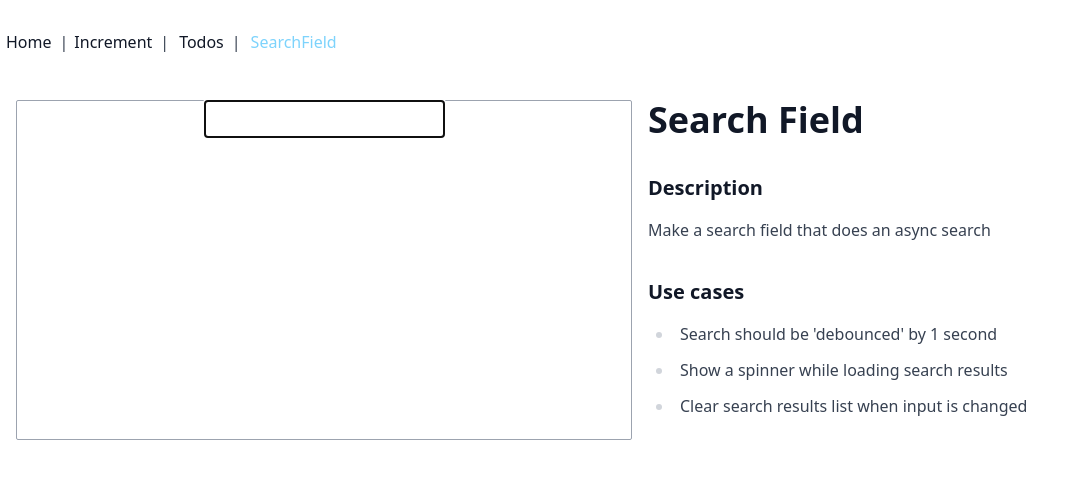
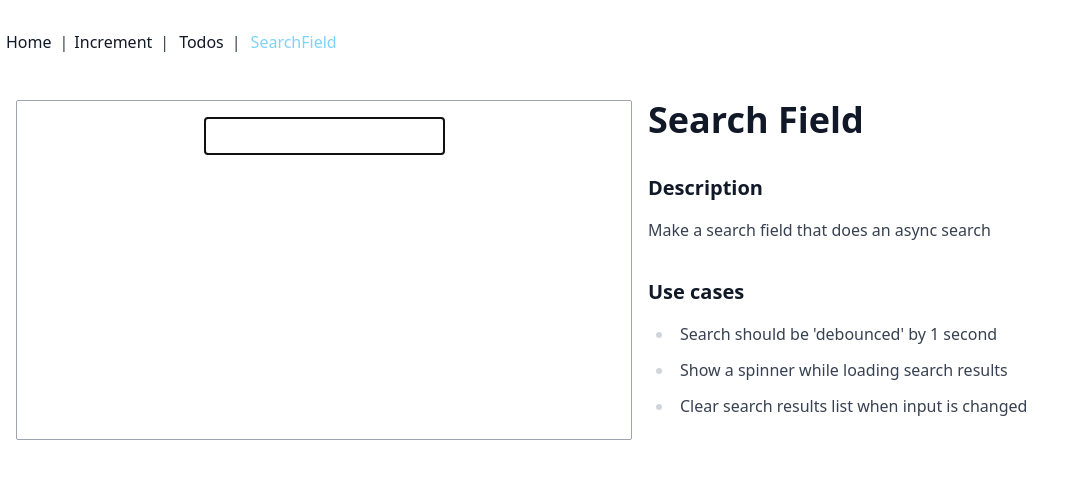
Before and after one commit to olefrank/react-portfolio, a React (Create React App) app: page /search-field in a window 1280 px wide. Shown: the top 478 px of the page, without its empty margins (0-1082 px from the left). Built offline with nearby package versions, Linux system fonts and the light colour scheme.

Commit message:
SearchField: adjust spinner position

```diff
--- a/src/SearchField/index.tsx
+++ b/src/SearchField/index.tsx
@@ -3,7 +3,7 @@ import SearchFieldComponent from "../components/SearchField";
 export default function SearchField() {
   return (
     <div className="grid grid-cols-2 gap-4">
-      <div className="rounded-sm border border-gray-400 flex flex-col items-center justify-start">
+      <div className="rounded-sm border border-gray-400 flex flex-col items-center justify-start pt-4">
         <SearchFieldComponent />
       </div>
       <div>
--- a/src/components/SearchField/index.tsx
+++ b/src/components/SearchField/index.tsx
@@ -44,13 +44,18 @@ export default function SearchField() {
   return (
     <div>
       <div className="relative inline-block">
-        <input className="p-1" autoFocus value={term} onChange={onChange} />
+        <input
+          className="p-1 border border-gray-400"
+          autoFocus
+          value={term}
+          onChange={onChange}
+        />
         {loading ? (
           <img
             role="progressbar"
             src={spinner}
             alt="Loading search results..."
-            className="absolute right-1 top-1 m-0 h-6"
+            className="absolute right-1 top-[6px] m-0 h-6"
           />
         ) : null}
       </div>
```
